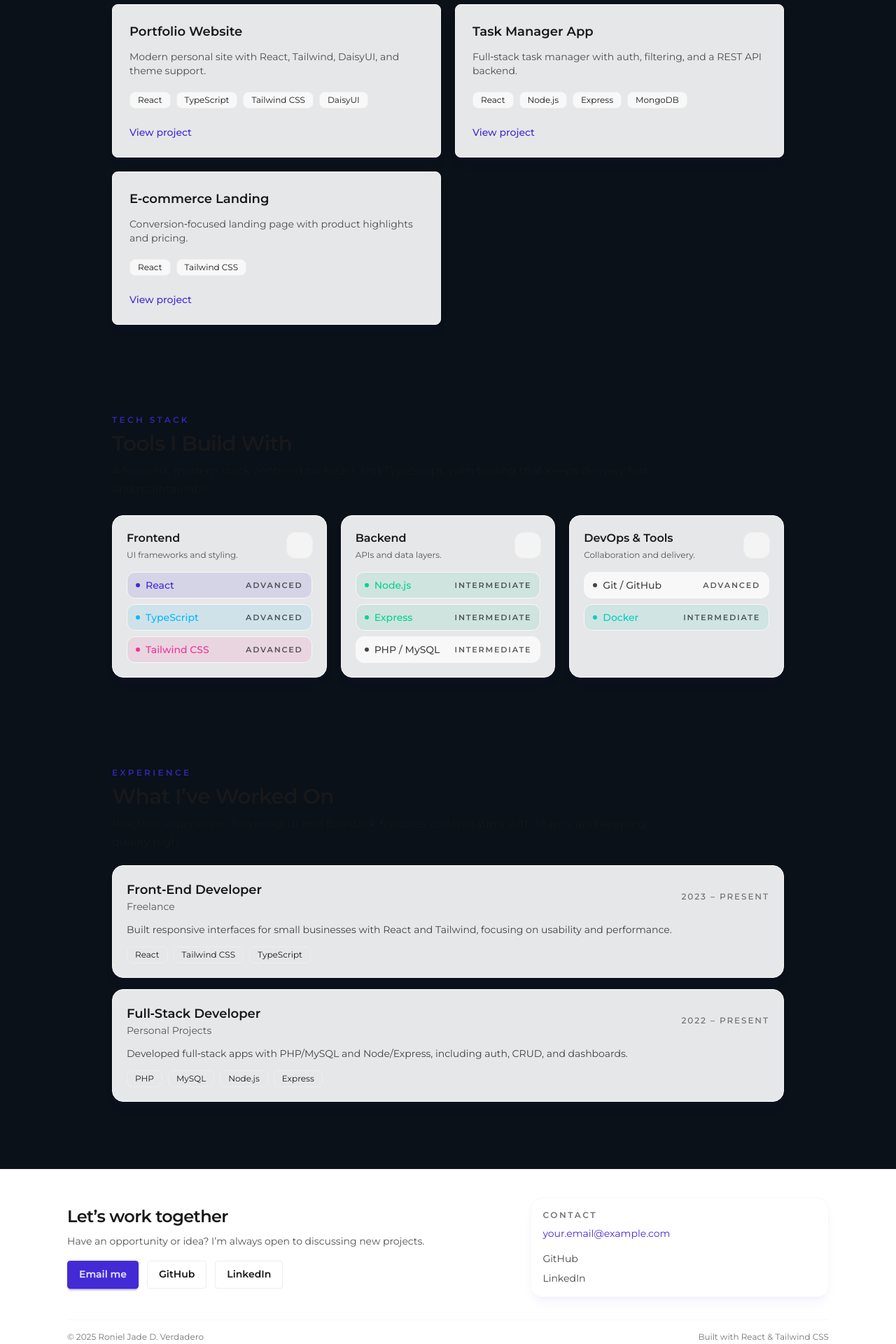
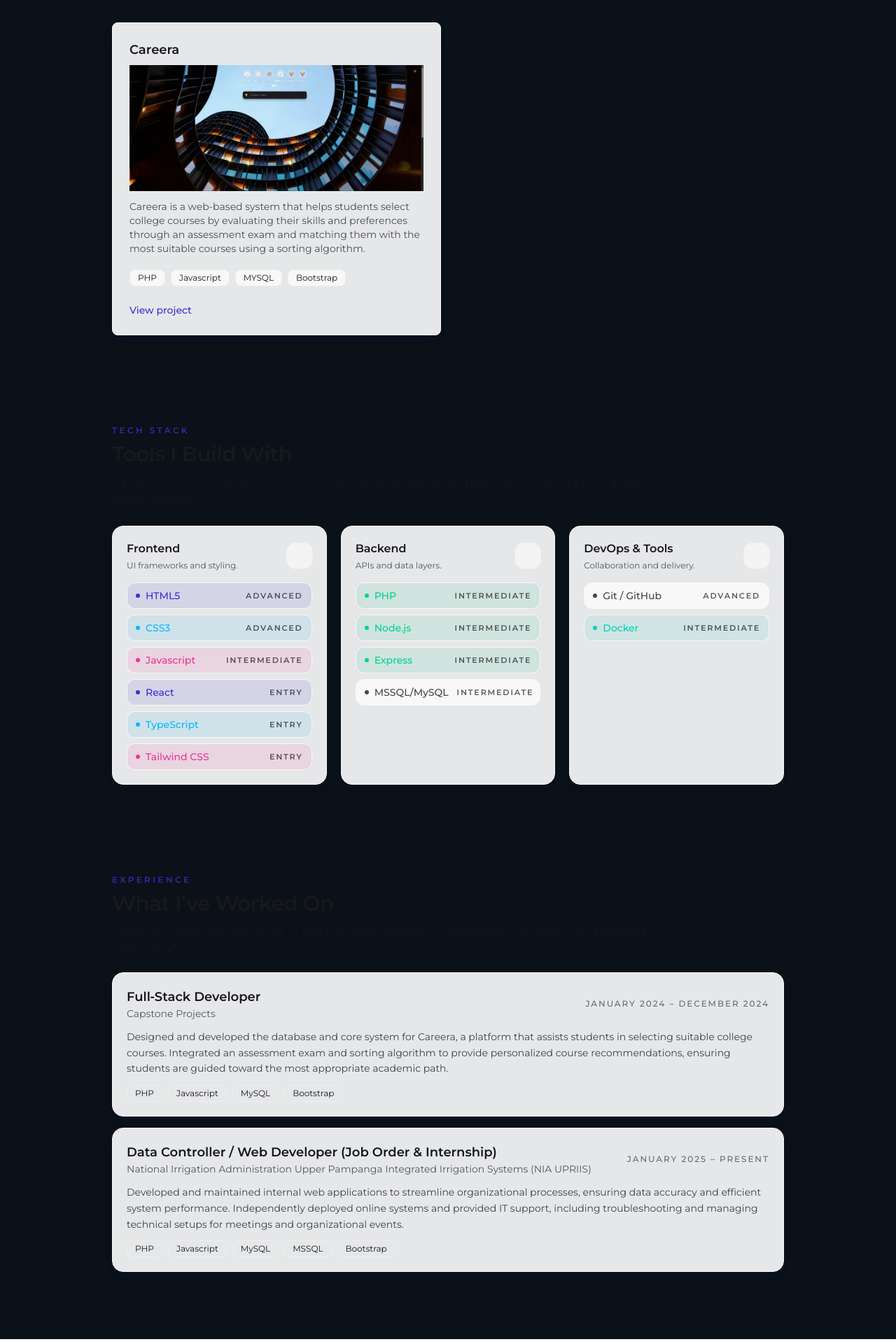
Before and after one commit to jadebot7538/my-portfolio, a React (Vite) app: page / in a window 1280 px wide. Shown: the part 640-2560 px from the top of the page at 70% size. Built offline with nearby package versions, Linux system fonts and the light colour scheme.

Commit message:
update my information

```diff
--- a/src/components/ContactSection.tsx
+++ b/src/components/ContactSection.tsx
@@ -2,9 +2,9 @@ const contact = {
   id: "contact",
   title: "Let’s work together",
   description: "Have an opportunity or idea? I’m always open to discussing new projects.",
-  email: "your.email@example.com",
+  email: "ronieljjadee@gmail.com",
   socials: [
-    { name: "GitHub", href: "https://github.com/your-username" },
+    { name: "GitHub", href: "https://github.com/jadebot7538" },
     { name: "LinkedIn", href: "https://www.linkedin.com/in/your-username" },
   ],
 };
@@ -56,7 +56,7 @@ export default function ContactSection() {
 
         <div className="mt-8 flex flex-col gap-2 border-t border-base-200 pt-4 text-xs text-base-content/60 md:flex-row md:items-center md:justify-between">
           <span>© {new Date().getFullYear()} Roniel Jade D. Verdadero</span>
-          <span>Built with React & Tailwind CSS</span>
+          <span></span>
         </div>
       </div>
     </footer>
--- a/src/components/ExperienceSection.tsx
+++ b/src/components/ExperienceSection.tsx
@@ -14,20 +14,21 @@ const experience = {
     "Practical experience delivering UI and full‑stack features, collaborating with teams, and keeping quality high.",
   items: [
     {
-      role: "Front‑End Developer",
-      company: "Freelance",
-      period: "2023 – Present",
+      role: "Full‑Stack Developer",
+      company: "Capstone Projects",
+      period: "January 2024 – December 2024",
       description:
-        "Built responsive interfaces for small businesses with React and Tailwind, focusing on usability and performance.",
-      tech: ["React", "Tailwind CSS", "TypeScript"],
+        "Designed and developed the database and core system for Careera, a platform that assists students in selecting suitable college courses. Integrated an assessment exam and sorting algorithm to provide personalized course recommendations, ensuring students are guided toward the most appropriate academic path.",
+      tech: ["PHP", "Javascript", "MySQL", "Bootstrap"],
     },
     {
-      role: "Full‑Stack Developer",
-      company: "Personal Projects",
-      period: "2022 – Present",
+      role: "Data Controller / Web Developer (Job Order & Internship)",
+      company:
+        "National Irrigation Administration Upper Pampanga Integrated Irrigation Systems (NIA UPRIIS)",
+      period: "January 2025 – Present",
       description:
-        "Developed full‑stack apps with PHP/MySQL and Node/Express, including auth, CRUD, and dashboards.",
-      tech: ["PHP", "MySQL", "Node.js", "Express"],
+        "Developed and maintained internal web applications to streamline organizational processes, ensuring data accuracy and efficient system performance. Independently deployed online systems and provided IT support, including troubleshooting and managing technical setups for meetings and organizational events.",
+      tech: ["PHP", "Javascript", "MySQL", "MSSQL", "Bootstrap"],
     },
   ] as ExperienceItem[],
 };
@@ -36,8 +37,12 @@ export default function ExperienceSection() {
   return (
     <section id={experience.id} className="space-y-5">
       <header>
-        <p className="text-xs font-semibold uppercase tracking-[0.28em] text-primary/80">{experience.eyebrow}</p>
-        <h2 className="mt-2 text-3xl font-semibold tracking-tight">{experience.title}</h2>
+        <p className="text-xs font-semibold uppercase tracking-[0.28em] text-primary/80">
+          {experience.eyebrow}
+        </p>
+        <h2 className="mt-2 text-3xl font-semibold tracking-tight">
+          {experience.title}
+        </h2>
         <p className="mt-2 max-w-3xl text-base leading-relaxed text-base-content/75">
           {experience.description}
         </p>
@@ -58,10 +63,15 @@ export default function ExperienceSection() {
                 {exp.period}
               </p>
             </div>
-            <p className="mt-3 text-sm leading-relaxed text-base-content/80">{exp.description}</p>
+            <p className="mt-3 text-sm leading-relaxed text-base-content/80">
+              {exp.description}
+            </p>
             <div className="mt-3 flex flex-wrap gap-2">
               {exp.tech.map((tech) => (
-                <span key={tech} className="badge badge-outline border-base-300 text-xs">
+                <span
+                  key={tech}
+                  className="badge badge-outline border-base-300 text-xs"
+                >
                   {tech}
                 </span>
               ))}
--- a/src/components/Hero.tsx
+++ b/src/components/Hero.tsx
@@ -2,9 +2,9 @@ const heroContent = {
   id: "home",
   intro: "Hello, I’m",
   name: "Roniel Jade D. Verdadero",
-  role: "Front‑End Developer",
+  role: "Web Developer & IT Support Professional",
   blurb:
-    "I craft clean, accessible interfaces with React and Tailwind, supported by solid backend fundamentals in Node, PHP, and MySQL. I focus on clarity, performance, and dependable delivery.",
+    "I am a web developer and IT professional with hands-on experience developing and maintaining web applications, as well as supporting day-to-day IT operations. I focus on delivering practical solutions, maintaining system reliability, and continuously improving my technical skills.",
   primaryCta: { label: "Download Resume", href: "#" },
 };
 
@@ -13,20 +13,27 @@ export default function Hero() {
     <section className="mt-5" id={heroContent.id}>
       <div className="grid gap-10  md:items-center">
         <div>
-          <p className="text-xl font-semibold text-primary/80">{heroContent.intro}</p>
+          <p className="text-xl font-semibold text-primary/80">
+            {heroContent.intro}
+          </p>
           <h1 className="mt-1 text-4xl font-bold leading-tight tracking-tight md:text-6xl">
             {heroContent.name}
           </h1>
-          <p className="mt-2 text-lg font-semibold text-base-content/80">{heroContent.role}</p>
-          <p className="mt-5 text-base leading-relaxed text-base-content/80">{heroContent.blurb}</p>
+          <p className="mt-2 text-lg font-semibold text-base-content/80">
+            {heroContent.role}
+          </p>
+          <p className="mt-5 text-base leading-relaxed text-base-content/80">
+            {heroContent.blurb}
+          </p>
           <div className="mt-8 flex flex-wrap gap-3">
-            <a href={heroContent.primaryCta.href} className="btn btn-primary btn-md">
+            <a
+              href={heroContent.primaryCta.href}
+              className="btn btn-primary btn-md"
+            >
               {heroContent.primaryCta.label}
             </a>
           </div>
         </div>
-
-
       </div>
     </section>
   );
--- a/src/components/ProjectsSection.tsx
+++ b/src/components/ProjectsSection.tsx
@@ -1,4 +1,4 @@
-type Project = { name: string; description: string; tech: string[]; link?: string };
+type Project = { name: string; description: string; tech: string[]; link?: string; image: string };
 
 const projectsSection = {
   id: "projects",
@@ -8,23 +8,14 @@ const projectsSection = {
     "Representative projects that emphasize clarity, performance, and maintainable delivery.",
   projects: [
     {
-      name: "Portfolio Website",
-      description: "Modern personal site with React, Tailwind, DaisyUI, and theme support.",
-      tech: ["React", "TypeScript", "Tailwind CSS", "DaisyUI"],
+      name: "Careera",
+      image: "/src/assets/careera.png",
+      description: "Careera is a web-based system that helps students select college courses by evaluating their skills and preferences through an assessment exam and matching them with the most suitable courses using a sorting algorithm.",
+      tech: ["PHP", "Javascript", "MYSQL", "Bootstrap"],
       link: "#",
     },
-    {
-      name: "Task Manager App",
-      description: "Full‑stack task manager with auth, filtering, and a REST API backend.",
-      tech: ["React", "Node.js", "Express", "MongoDB"],
-      link: "#",
-    },
-    {
-      name: "E‑commerce Landing",
-      description: "Conversion‑focused landing page with product highlights and pricing.",
-      tech: ["React", "Tailwind CSS"],
-      link: "#",
-    },
+
+
   ] as Project[],
 };
 
@@ -49,6 +40,7 @@ export default function ProjectsSection() {
           >
             <div className="card-body">
               <h3 className="card-title text-lg">{project.name}</h3>
+              <img className="bg-cover" src={project.image} alt={project.name} />
               <p className="mt-1 text-sm text-base-content/75">{project.description}</p>
               <div className="mt-3 flex flex-wrap gap-2">
                 {project.tech.map((tag) => (
--- a/src/components/TechStackSection.tsx
+++ b/src/components/TechStackSection.tsx
@@ -1,27 +1,30 @@
-
 const techStack = {
   id: "techstack",
   eyebrow: "Tech Stack",
   title: "Tools I Build With",
   description:
-    "A focused, modern stack centered on React and TypeScript, with tooling that keeps delivery fast and maintainable.",
+    "A practical technology stack focused on building reliable web applications and supporting real-world systems.",
   groups: [
     {
       title: "Frontend",
       description: "UI frameworks and styling.",
       items: [
-        { name: "React", level: "Advanced", tone: "primary" },
-        { name: "TypeScript", level: "Advanced", tone: "info" },
-        { name: "Tailwind CSS", level: "Advanced", tone: "secondary" },
+        { name: "HTML5", level: "Advanced", tone: "primary" },
+        { name: "CSS3", level: "Advanced", tone: "info" },
+        { name: "Javascript", level: "Intermediate", tone: "secondary" },
+        { name: "React", level: "Entry", tone: "primary" },
+        { name: "TypeScript", level: "Entry", tone: "info" },
+        { name: "Tailwind CSS", level: "Entry", tone: "secondary" },
       ],
     },
     {
       title: "Backend",
       description: "APIs and data layers.",
       items: [
+        { name: "PHP", level: "Intermediate", tone: "success" },
         { name: "Node.js", level: "Intermediate", tone: "success" },
         { name: "Express", level: "Intermediate", tone: "success" },
-        { name: "PHP / MySQL", level: "Intermediate", tone: "neutral" },
+        { name: "MSSQL/MySQL", level: "Intermediate", tone: "neutral" },
       ],
     },
     {
@@ -35,7 +38,10 @@ const techStack = {
   ],
 } as const;
 
-const toneClasses: Record<(typeof techStack.groups)[number]["items"][number]["tone"], string> = {
+const toneClasses: Record<
+  (typeof techStack.groups)[number]["items"][number]["tone"],
+  string
+> = {
   primary: "bg-primary/10 text-primary",
   secondary: "bg-secondary/10 text-secondary",
   accent: "bg-accent/10 text-accent",
@@ -48,8 +54,12 @@ export default function TechStackSection() {
   return (
     <section id={techStack.id} className="space-y-6">
       <header>
-        <p className="text-xs font-semibold uppercase tracking-[0.28em] text-primary/80">{techStack.eyebrow}</p>
-        <h2 className="mt-2 text-3xl font-semibold tracking-tight">{techStack.title}</h2>
+        <p className="text-xs font-semibold uppercase tracking-[0.28em] text-primary/80">
+          {techStack.eyebrow}
+        </p>
+        <h2 className="mt-2 text-3xl font-semibold tracking-tight">
+          {techStack.title}
+        </h2>
         <p className="mt-2 max-w-3xl text-base leading-relaxed text-base-content/75">
           {techStack.description}
         </p>
@@ -64,7 +74,9 @@ export default function TechStackSection() {
             <header className="flex items-center justify-between gap-3">
               <div>
                 <h3 className="text-base font-semibold">{group.title}</h3>
-                <p className="mt-1 text-xs text-base-content/70">{group.description}</p>
+                <p className="mt-1 text-xs text-base-content/70">
+                  {group.description}
+                </p>
               </div>
               <div className="h-9 w-9 rounded-xl bg-base-200/80 ring-1 ring-base-300" />
             </header>
@@ -73,7 +85,9 @@ export default function TechStackSection() {
               {group.items.map((item) => (
                 <li
                   key={item.name}
-                  className={`flex items-center justify-between gap-3 rounded-xl border border-base-200 px-3 py-2 text-sm ${toneClasses[item.tone]} transition-colors`}
+                  className={`flex items-center justify-between gap-3 rounded-xl border border-base-200 px-3 py-2 text-sm ${
+                    toneClasses[item.tone]
+                  } transition-colors`}
                 >
                   <div className="flex items-center gap-2">
                     <span className="h-1.5 w-1.5 rounded-full bg-current" />
```
Also changed, not shown: src/assets/careera.png (added).
